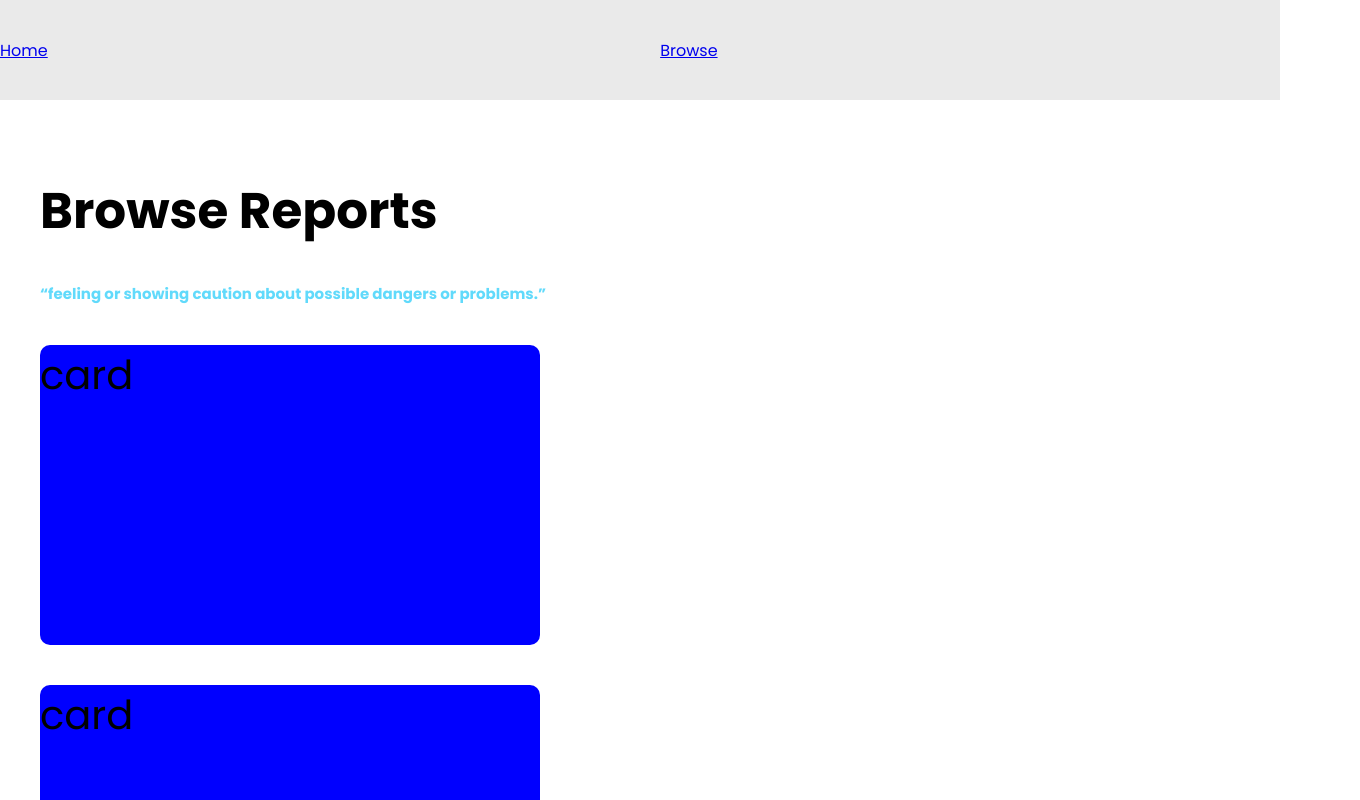
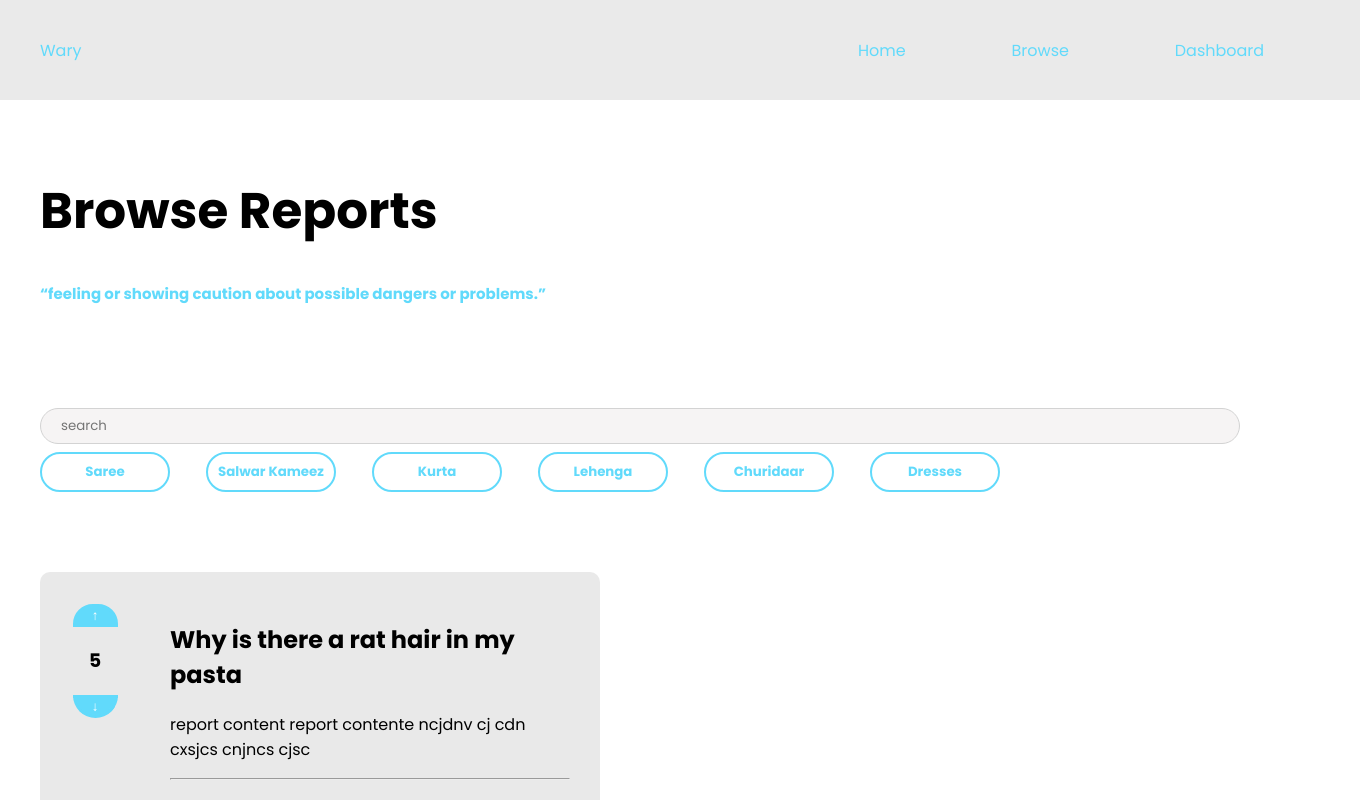
Before and after one commit to Eeshau/Wary, a React (Create React App) app: page /browse in a window 1280 px wide. Shown: the top 800 px of the page, 1360 px wide, since content can reach past the window. Built offline with nearby package versions, Linux system fonts and the light colour scheme.

Commit message:
updated browse page and search tags

```diff
--- a/src/components/Card.js
+++ b/src/components/Card.js
@@ -2,10 +2,22 @@ import React from 'react';
 import { Link } from 'react-router-dom';
 import '../styles/Card.css'
 
-function Card() {
+function Card(props) {
   return (
     <div className='Card-Box'>
-        <p>card</p>
+        <div className='CardVotes'>
+          <button style={{borderRadius: "20px 20px 0px 0px"}}>↑</button>
+          <h3>{props.reportVotes}</h3>
+          <button style={{borderRadius: "0px 0px 30px 30px"}}>↓</button>
+        </div>
+        <div>
+          <h2>{props.reportTitle}</h2>
+          <p>{props.reportContent}</p>
+          <hr></hr>
+        </div>
+
+
+
     </div>
 
   )
--- a/src/components/Nav.js
+++ b/src/components/Nav.js
@@ -5,8 +5,10 @@ import '../styles/Nav.css'
 function Nav() {
   return (
     <div className='Navbox'>
+      <Link to="/">Wary</Link>
       <Link to="/">Home</Link>
       <Link to='/browse'>Browse</Link>
+      <Link to='/browse'>Dashboard</Link>
     </div>
 
   )
--- a/src/pages/Browse.js
+++ b/src/pages/Browse.js
@@ -1,22 +1,37 @@
-import '../styles/Welcome.css';
+import '../styles/Browse.css';
 import '../styles/App.css'
 import Card from '../components/Card'
+import {React, useState, useEffect} from 'react';
 
 function Browse() {
+  const [searchCategory, setSearchCategory] = useState("")
+
+
   return (
     <div className="App">
+      <div>
         <div className='Welcome-message'>
-          <h1>Browse Reports</h1>
-          <h3>“feeling or showing caution about possible dangers or problems.”</h3>
+            <h1>Browse Reports</h1>
+            <h3>“feeling or showing caution about possible dangers or problems.”</h3>
+          </div>
+          <div className='Browse-search'>
+            <input placeholder="search"></input>
 
-          <div>
-            <Card/>
-            <Card/>
-            <Card/>
+            <div className='filterSection'>
+                    <button style={{ color:  searchCategory == "Saree"? 'white': '#61dafb', backgroundColor:  searchCategory == "Saree"? '#61dafb': 'white'}} onClick={() => searchCategory !="Saree" ? setSearchCategory("Saree") : setSearchCategory("")}>Saree</button>
+                    <button style={{ color:  searchCategory == "Salwar Kameez"? 'white': '#61dafb', backgroundColor:  searchCategory == "Salwar Kameez"? '#61dafb': 'white'}} onClick={() => searchCategory !="Salwar Kameez" ? setSearchCategory("Salwar Kameez") : setSearchCategory("")}>Salwar Kameez</button>
+                    <button style={{ color:  searchCategory == "Kurta"? 'white': '#61dafb', backgroundColor:  searchCategory == "Kurta"? '#61dafb': 'white'}} onClick={() => searchCategory !="Kurta" ? setSearchCategory("Kurta") : setSearchCategory("")}>Kurta</button>
+                    <button style={{ color:  searchCategory == "Lehenga"? 'white': '#61dafb', backgroundColor:  searchCategory == "Lehenga"? '#61dafb': 'white'}} onClick={() => searchCategory!="Lehenga" ? setSearchCategory("Lehenga") : setSearchCategory("")}>Lehenga</button>
+                    <button style={{ color:  searchCategory == "Churidaar"? 'white': '#61dafb', backgroundColor:  searchCategory == "Churidaar"? '#61dafb': 'white'}} onClick={() => searchCategory!="Churidaar" ? setSearchCategory("Churidaar") : setSearchCategory("")}>Churidaar</button>
+                    <button style={{ color:  searchCategory == "Dresses"? 'white': '#61dafb', backgroundColor:  searchCategory == "Dresses"? '#61dafb': 'white'}} onClick={() => searchCategory!="Dresses" ? setSearchCategory("Dresses") : setSearchCategory("")}>Dresses</button>
+                </div>
           </div>
-        </div>
-
-
+      </div>
+      <div>
+          <Card reportTitle="Why is there a rat hair in my pasta" reportContent="report content report contente ncjdnv cj cdn cxsjcs cnjncs cjsc" reportDate="nov 22th 2021" reportVotes="5"/>
+          <Card reportTitle="Why is there a rat hair in my pasta" reportContent="report content report contente ncjdnv cj cdn cxsjcs cnjncs cjsc" reportDate="nov 22th 2021" reportVotes="5"/>
+          <Card reportTitle="Why is there a rat hair in my pasta" reportContent="report content report contente ncjdnv cj cdn cxsjcs cnjncs cjsc" reportDate="nov 22th 2021" reportVotes="5"/>
+      </div>
     </div>
   );
 }
--- /dev/null
+++ b/src/styles/Browse.css
@@ -0,0 +1,33 @@
+.Browse-search input {
+    width: 100%;
+    padding: 7px 20px;
+    margin: 8px 0;
+    box-sizing: border-box;
+    border-radius: 20px;
+    border: 0.5px solid #d3d3d3;
+    background-color: hsla(0,12%,93%,.541);
+    font-family: "Poppins", sans-serif;
+    outline: none;
+}
+
+.Browse-search {
+    padding: 40px;
+}
+
+
+.filterSection button {
+    border-radius: 30px;
+    border: solid 2px #61dafb;
+    width: 130px;
+    height: 40px;
+    cursor: pointer;
+    font-weight: 700;
+    font-family: "Poppins", sans-serif;
+}
+
+.filterSection {
+    display: flex;
+    overflow: auto;
+    white-space: nowrap;
+    gap: 3%;
+  }
--- a/src/styles/Card.css
+++ b/src/styles/Card.css
@@ -1,6 +1,27 @@
 .Card-Box {
     width: 500px;
     height: 300px;
-    background-color: blue;
+    background-color: rgba(211, 211, 211, 0.493);
     border-radius: 10px;
+    text-align: left;
+    padding: 30px;
+    cursor: pointer;
+    display: grid;
+    grid-template-columns: 100px auto;
+    margin: 40px;
 }
+
+
+.Card-Box button{
+    text-align: center;
+    width: 45px;
+    background-color: #61dafb;
+    border: solid #61dafb;
+    color: white;
+}
+
+
+.CardVotes {
+    text-align: center;
+    padding-right: 50px;
+}
--- a/src/styles/Nav.css
+++ b/src/styles/Nav.css
@@ -5,7 +5,27 @@
     background-color: rgba(211, 211, 211, 0.486);
     position: sticky;
     display: grid;
-    grid-template-columns: auto auto;
+    grid-template-columns: 60% auto auto auto;
     grid-gap: 50px;
     font-family: 'Poppins', sans-serif;
+    padding: 0px 40px;
+    text-decoration: none;
 }
+
+
+
+.Navbox a:link {
+    text-decoration: none;
+    color: #61dafb;
+}
+
+.Navbox a {
+    text-decoration: none;
+    color: black;
+    transition: color 1.5s ease;
+}
+
+.Navbox a:hover {
+    text-decoration: none;
+    color: #61dafb;
+}
--- a/src/styles/ReportForm.css
+++ b/src/styles/ReportForm.css
@@ -28,14 +28,27 @@
     font-family: "Poppins", sans-serif;
 }
 
+.FormParent input, textarea, select {
+    outline: none;
+}
 
 .FormParent option:hover {
     background-color: #61dafb;
     color: white;
     transition: background-color 1.5s ease;
     border-radius: 10px;
+}
 
+
+.FormParent option:checked {
+    color: white;
+    background-color: #61dafb;
+    border-radius: 10px;
 }
+
+.select:not(:checked) {
+    color: gray;
+ }
 
 
 .FormParent form {
```
